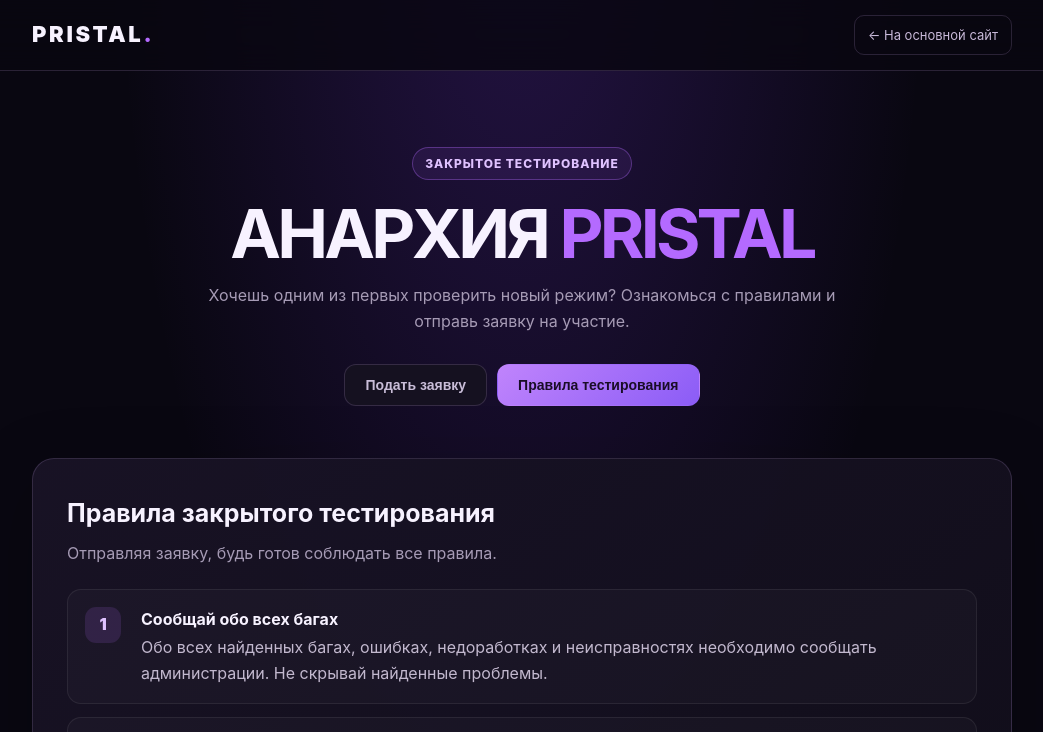
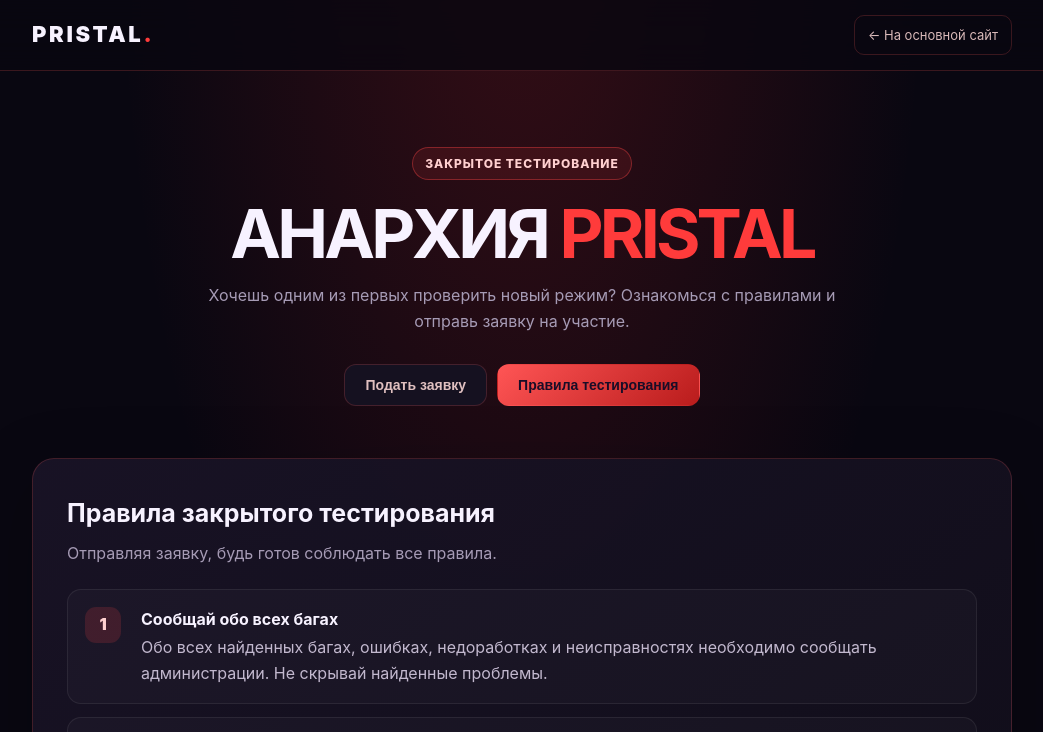
Before and after one commit to spotarmihail-eng/pristal-site-new1, a plain HTML site: page anarchy-test.html in a window 1280 px wide. Both pictures are taken after a click on the tab "Правила тестирования". Shown: the top 732 px of the page, without its empty margins (118-1161 px from the left). Drawn offline with Linux system fonts and the light colour scheme.

Commit message:
Change Anarchy testing page to red theme

```diff
--- a/anarchy-test.html
+++ b/anarchy-test.html
@@ -7,35 +7,35 @@
   <meta name="description" content="Закрытое тестирование режима Анархия Pristal. Подай заявку и ознакомься с правилами тестирования.">
   <title>Анархия — закрытое тестирование | Pristal</title>
   <style>
-    :root{color-scheme:dark;--bg:#090711;--panel:#13101e;--line:rgba(216,180,254,.16);--muted:#a69bb5;--accent:#b46aff;--accent2:#7c3aed}
+    :root{color-scheme:dark;--bg:#090711;--panel:#13101e;--line:rgba(255,90,90,.20);--muted:#a69bb5;--accent:#ff3b3b;--accent2:#991b1b}
     *{box-sizing:border-box}
     html{scroll-behavior:smooth}
-    body{margin:0;min-height:100vh;background:radial-gradient(ellipse at 50% -10%,rgba(124,58,237,.24),transparent 45%),var(--bg);color:#f7f2ff;font-family:Inter,system-ui,-apple-system,BlinkMacSystemFont,"Segoe UI",sans-serif;line-height:1.6}
+    body{margin:0;min-height:100vh;background:radial-gradient(ellipse at 50% -10%,rgba(220,38,38,.22),transparent 45%),var(--bg);color:#f7f2ff;font-family:Inter,system-ui,-apple-system,BlinkMacSystemFont,"Segoe UI",sans-serif;line-height:1.6}
     a{color:inherit;text-decoration:none}
     .wrap{width:min(980px,92%);margin:auto}
     header{border-bottom:1px solid var(--line);background:rgba(9,7,17,.82);backdrop-filter:blur(16px)}
     .nav{height:70px;display:flex;align-items:center;justify-content:space-between;gap:16px}
     .brand{font-weight:950;font-size:22px;letter-spacing:.12em}.brand span{color:var(--accent)}
-    .back{font-size:13px;color:#c8b9d9;padding:9px 13px;border:1px solid var(--line);border-radius:10px}
+    .back{font-size:13px;color:#d9b9b9;padding:9px 13px;border:1px solid var(--line);border-radius:10px}
     .hero{text-align:center;padding:76px 0 34px}
-    .eyebrow{display:inline-flex;padding:6px 12px;border:1px solid rgba(180,106,255,.35);background:rgba(180,106,255,.09);border-radius:999px;color:#dfc2ff;font-size:12px;font-weight:800;letter-spacing:.08em}
+    .eyebrow{display:inline-flex;padding:6px 12px;border:1px solid rgba(255,70,70,.38);background:rgba(255,70,70,.10);border-radius:999px;color:#ffd0d0;font-size:12px;font-weight:800;letter-spacing:.08em}
     h1{font-size:clamp(38px,7vw,68px);line-height:1.04;letter-spacing:-.055em;margin:18px 0 14px}
     h1 span{color:var(--accent)}
     .hero p{max-width:650px;margin:0 auto;color:var(--muted);font-size:16px}
     .tabs{display:flex;justify-content:center;gap:10px;flex-wrap:wrap;margin:30px 0 18px}
-    .tab{border:1px solid var(--line);background:#151120;color:#c9bdd8;padding:12px 20px;border-radius:12px;font-weight:800;cursor:pointer;font-size:14px;transition:.2s}
-    .tab:hover{border-color:rgba(180,106,255,.6)}
-    .tab.active{background:linear-gradient(135deg,#c084fc,#8b5cf6);color:#190d27;border-color:transparent}
+    .tab{border:1px solid var(--line);background:#151120;color:#e0c0c0;padding:12px 20px;border-radius:12px;font-weight:800;cursor:pointer;font-size:14px;transition:.2s}
+    .tab:hover{border-color:rgba(255,70,70,.65)}
+    .tab.active{background:linear-gradient(135deg,#ff5555,#b91c1c);color:#190d27;border-color:transparent}
     main{padding-bottom:70px}
     .panel{display:none}.panel.active{display:block}
     .card{background:linear-gradient(145deg,rgba(25,19,38,.96),rgba(14,12,22,.96));border:1px solid var(--line);border-radius:22px;padding:clamp(20px,4vw,34px);box-shadow:0 22px 70px rgba(0,0,0,.25)}
     .card h2{font-size:25px;margin:0 0 8px}.sub{color:var(--muted);margin:0 0 22px}
     .form-frame{width:100%;height:1100px;border:0;border-radius:12px;background:#fff}
     .form-tip{font-size:13px;color:var(--muted);margin:12px 0 0}
-    .form-tip a{color:#d8b4fe;text-decoration:underline}
+    .form-tip a{color:#ffb4b4;text-decoration:underline}
     .rules{display:grid;gap:13px;counter-reset:rule}
     .rule{counter-increment:rule;display:grid;grid-template-columns:42px 1fr;gap:14px;align-items:start;padding:17px;border:1px solid rgba(255,255,255,.07);background:rgba(255,255,255,.025);border-radius:14px}
-    .rule:before{content:counter(rule);display:grid;place-items:center;width:36px;height:36px;border-radius:11px;background:rgba(180,106,255,.14);color:#dfc2ff;font-weight:900}
+    .rule:before{content:counter(rule);display:grid;place-items:center;width:36px;height:36px;border-radius:11px;background:rgba(255,70,70,.16);color:#ffd0d0;font-weight:900}
     .rule strong{display:block;margin-bottom:3px}.rule p{margin:0;color:#c2b8ce}
     .notice{margin-top:18px;padding:17px 19px;border:1px solid rgba(248,113,113,.25);background:rgba(127,29,29,.12);border-radius:14px;color:#f2d5d5}
     .notice strong{color:#ffb4b4}
```
